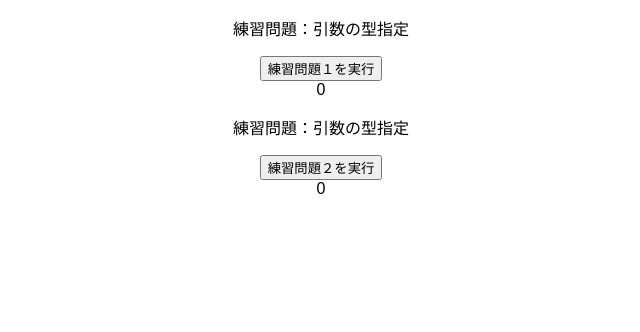
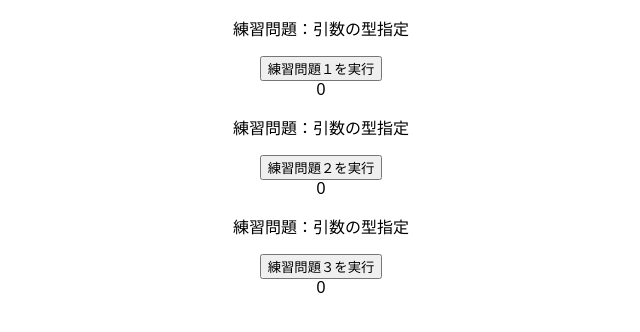
Before and after one commit to kono-meowmeow/Practice_React_with_TypeScript, a React (Create React App) app: page / in a window 1280 px wide. Shown: the top 332 px of the page, without its empty margins (319-959 px from the left). Built offline with nearby package versions, Linux system fonts and the light colour scheme.

Commit message:
変数の型指定

```diff
--- a/src/App.tsx
+++ b/src/App.tsx
@@ -1,5 +1,6 @@
 import { Practice1 } from "./practices/Practice1";
 import { Practice2 } from "./practices/Practice2";
+import { Practice3 } from "./practices/Practice3";
 import "./styles.css";
 
 export default function App() {
@@ -7,6 +8,7 @@ export default function App() {
     <div className="App">
       <Practice1 />
       <Practice2 />
+      <Practice3 />
     </div>
   );
 }
--- /dev/null
+++ b/src/practices/Practice3.tsx
@@ -0,0 +1,29 @@
+import { useState } from 'react';
+
+export const Practice3 = () => {
+  const [result, setResult] = useState<number>(0); // useState<number>で型指定
+
+  // 引数の()の後に: number等をつけることで返り値の型を指定できる
+  // 型を指定しなくても、型推論によりnumber型と推測される
+  // ただ、型を指定することで、返す値の型が間違っている場合にエラーが出るようになるので、誤って、toString()等を返してしまうことを防げる
+  const getTotalFee = (num: number): number => {
+    const total = num * 1.1;
+    return total;
+  };
+
+  const onClickPractice = () => {
+    let total: number = 0; // 変数にも型を指定して安全に開発を進める。ここではnumber型を指定
+    total = getTotalFee(1000); // 1100 number型。仮にgetTotalFee()の返り値がstring型だった場合、エラーが出る
+    console.log(total);
+    setResult(total);
+  };
+
+  return (
+    <div>
+      <p>練習問題：引数の型指定</p>
+      <button onClick={onClickPractice}>練習問題３を実行</button>
+      <br />
+      <span>{result}</span>
+    </div>
+  )
+}
```
